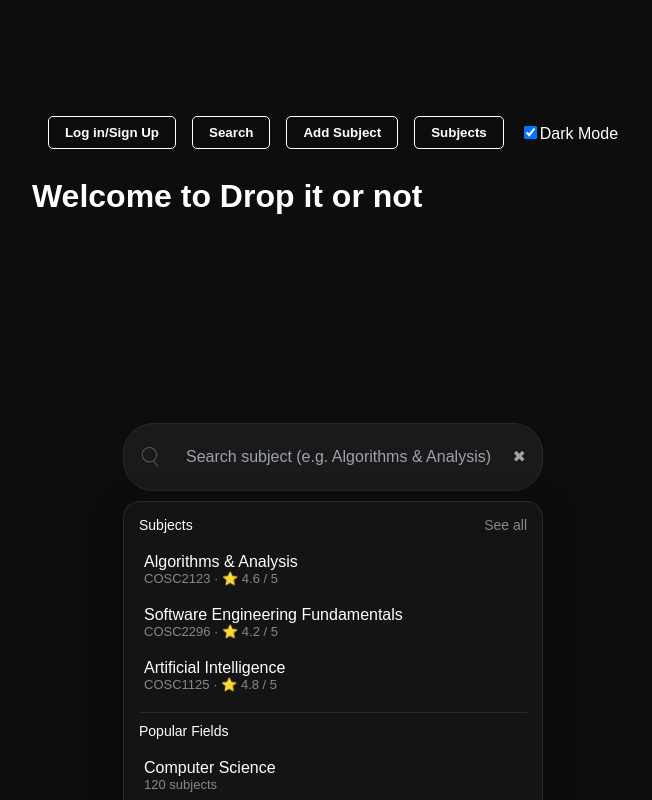
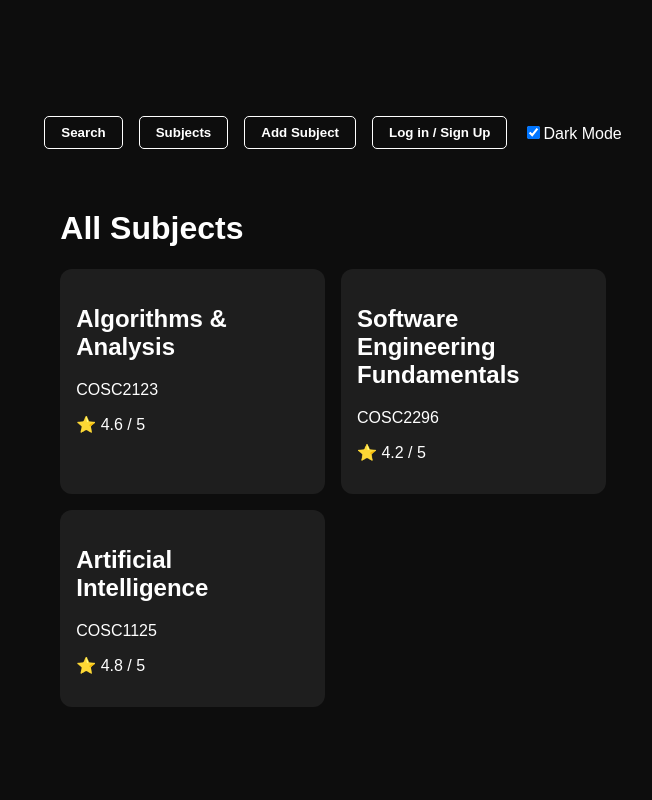
Before and after one commit to Mossata/RMIT_drop_it_or_not, a React (Vite) app: page /subjects in a window 1280 px wide. Shown: the top 800 px of the page, without its empty margins (307-959 px from the left). Built offline with nearby package versions, Linux system fonts and the light colour scheme.

Commit message:
added subjects overview page restructed to make it more a react spa application.. also added some templating for subjects and how it will look..

```diff
--- a/src/App.jsx
+++ b/src/App.jsx
@@ -1,32 +1,32 @@
-import {BrowserRouter, Route, Routes} from "react-router-dom"
-import { Navbar , Searchbar} from "./components";
-import './App.css'
-// DO NOT TOUCH SUPABASE
-// import supabase from './superbase_backend_client'
+import { BrowserRouter, Route, Routes } from "react-router-dom";
+import { Navbar, Searchbar, Subjects } from "./components";
+import "./App.css";
 
 const App = () => {
   return (
     <BrowserRouter>
       <div className="relative z-0 bg-primary">
         <Navbar />
-        <div>
-          <h1>Welcome to Drop it or not</h1>
-        </div>
 
-        <br></br>
-        <br></br>
-        <br></br>
-        <br></br>
-        <br></br>
+        <Routes>
+          <Route
+            path="/"
+            element={
+              <>
+                <h1>Welcome to Drop it or not</h1>
 
-        <div className="searchbar">
-          <Searchbar />
-        </div>
+                <div className="searchbar">
+                  <Searchbar />
+                </div>
+              </>
+            }
+          />
 
-
+          <Route path="/subjects" element={<Subjects />} />
+        </Routes>
       </div>
     </BrowserRouter>
   );
-}
+};
 
 export default App;
--- a/src/components/Navbar.jsx
+++ b/src/components/Navbar.jsx
@@ -1,26 +1,36 @@
 import React from "react";
-import { Link } from 'react-router-dom';
-import {logo} from "../assets";
+import { Link } from "react-router-dom";
 import ColourScheme from "./ColourScheme";
-import "./NavBar.css"
-
+import "./NavBar.css";
 
 const Navbar = () => {
   return (
-     <nav className="navbar">
+    <nav className="navbar">
       <div className="navbar-left">
-        <button>Log in/Sign Up</button>
-        <button>Search</button>
-        <button>Add Subject</button>
-        <button>Subjects</button>
+
+        <Link to="/">
+          <button>Search</button>
+        </Link>
+
+        <Link to="/subjects">
+          <button>Subjects</button>
+        </Link>
+
+        <Link to="/add-subject">
+          <button>Add Subject</button>
+        </Link>
+
+        <Link to="/auth">
+          <button>Log in / Sign Up</button>
+        </Link>
+
       </div>
+
       <div className="navbar-right">
         <ColourScheme />
       </div>
-
     </nav>
-
   );
 };
 
-export default Navbar
+export default Navbar;
--- /dev/null
+++ b/src/components/Subjects.css
@@ -0,0 +1,23 @@
+/* src/pages/Subjects.css */
+
+.subjects-page {
+  padding: 2rem;
+}
+
+.subjects-grid {
+  display: grid;
+  grid-template-columns: repeat(auto-fill, minmax(250px, 1fr));
+  gap: 1rem;
+}
+
+.subject-card {
+  background: #1e1e1e;
+  padding: 1rem;
+  border-radius: 12px;
+  cursor: pointer;
+  transition: 0.2s;
+}
+
+.subject-card:hover {
+  transform: scale(1.03);
+}
--- /dev/null
+++ b/src/components/Subjects.jsx
@@ -0,0 +1,35 @@
+import React from "react";
+import { Link } from 'react-router-dom';
+import "./Subjects.css";
+
+const Subjects = () => {
+  return (
+    <div className="subjects-page">
+      <h1>All Subjects</h1>
+
+      <div className="subjects-grid">
+
+        <div className="subject-card">
+          <h2>Algorithms & Analysis</h2>
+          <p>COSC2123</p>
+          <p>⭐ 4.6 / 5</p>
+        </div>
+
+        <div className="subject-card">
+          <h2>Software Engineering Fundamentals</h2>
+          <p>COSC2296</p>
+          <p>⭐ 4.2 / 5</p>
+        </div>
+
+        <div className="subject-card">
+          <h2>Artificial Intelligence</h2>
+          <p>COSC1125</p>
+          <p>⭐ 4.8 / 5</p>
+        </div>
+
+      </div>
+    </div>
+  );
+};
+
+export default Subjects;
--- a/src/components/index.js
+++ b/src/components/index.js
@@ -1,3 +1,4 @@
 import Navbar from "./Navbar";
 import Searchbar from "./Searchbar";
-export { Navbar, Searchbar};
+import Subjects from "./Subjects";
+export { Navbar, Searchbar, Subjects};
```
